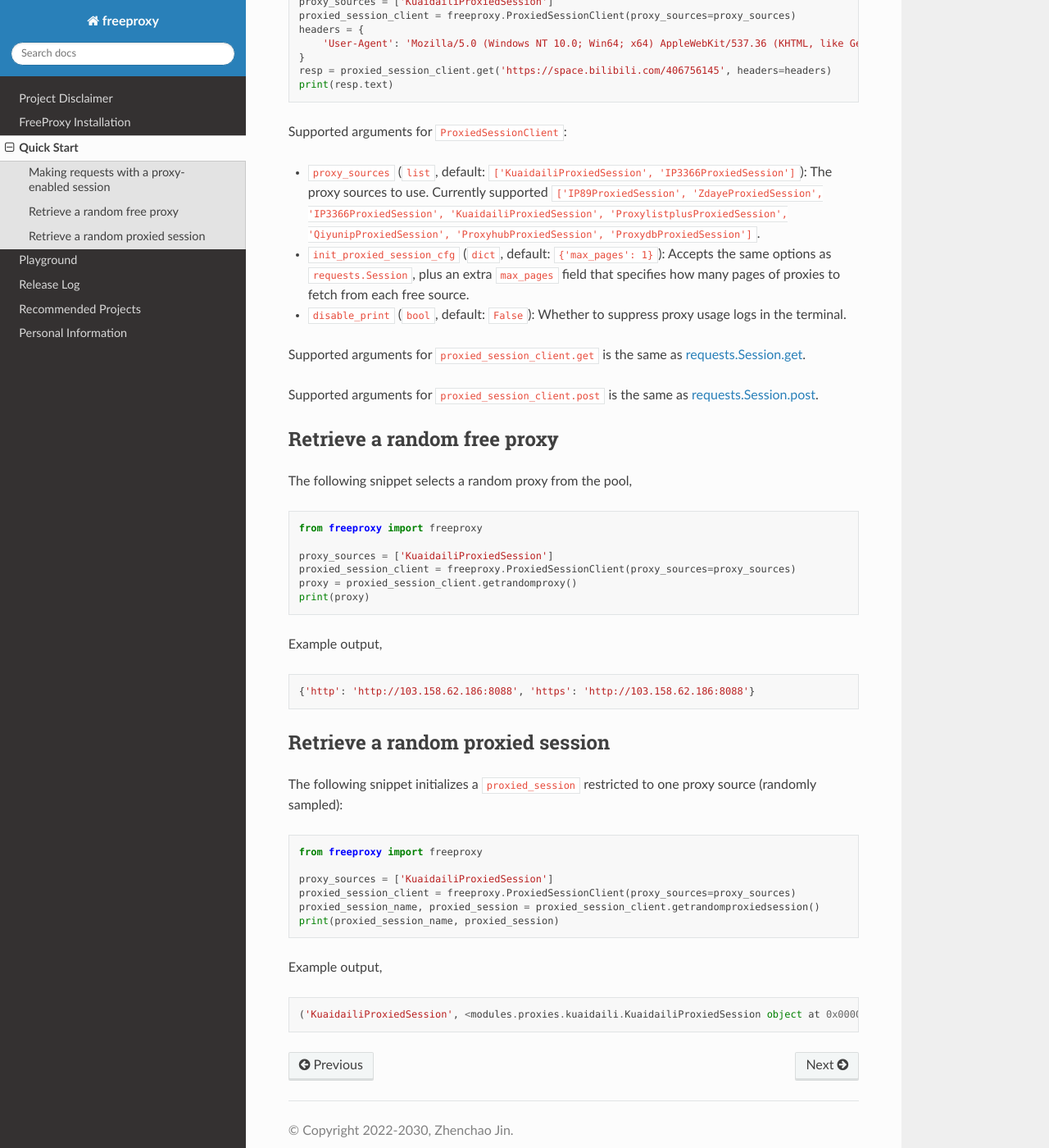
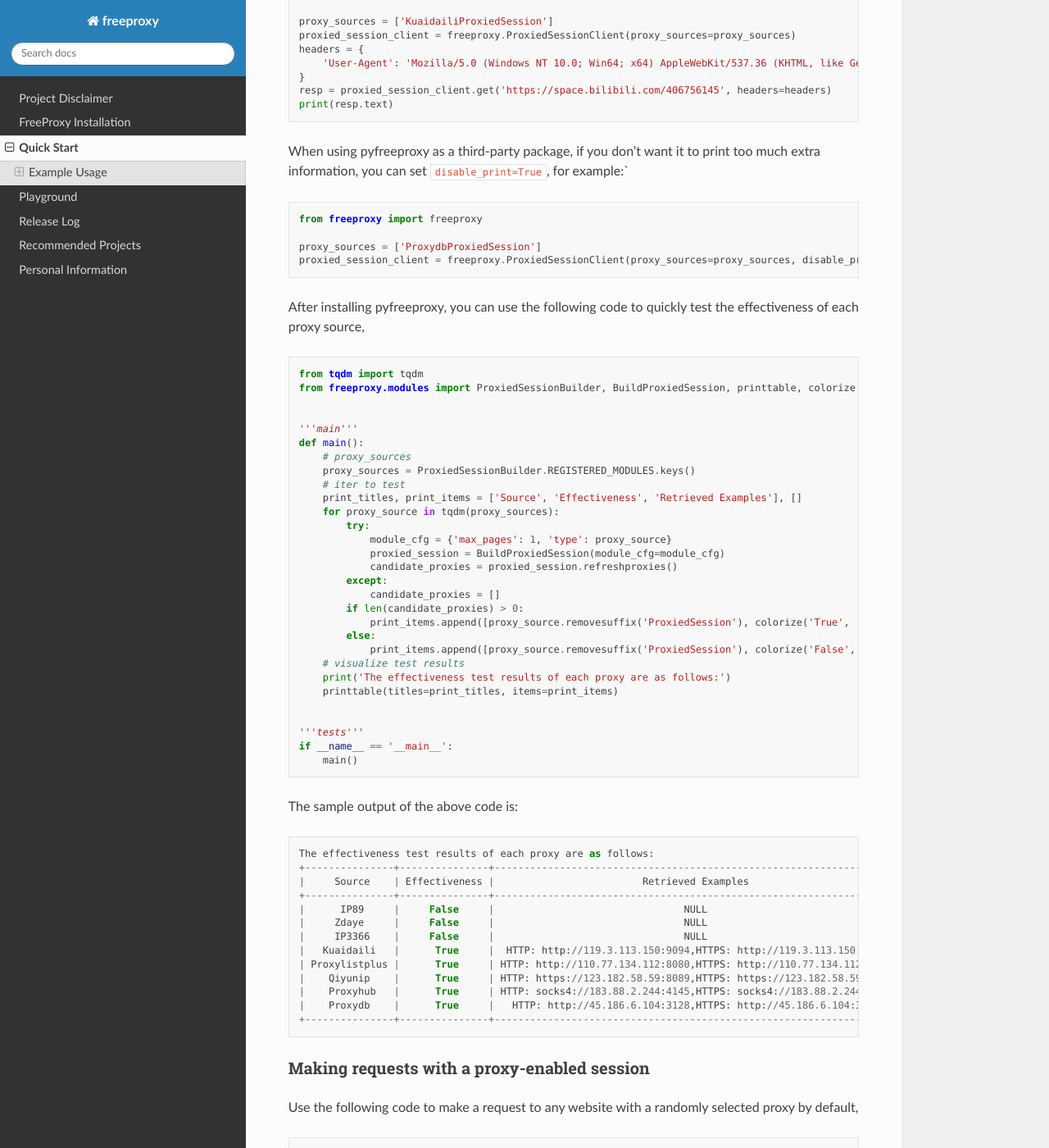
Before and after one commit to CharlesPikachu/freeproxy, a Sphinx documentation site: the page built from docs/Quickstart.md, in a window 1280 px wide and 1400 px high, scrolled down 316 px. Shown: the whole window at 82% size. Built offline with Sphinx 7.4.7 and the Read the Docs theme 3.1.0, drawn with Linux system fonts in a browser that asks for light colours; some of the changed text lies outside the part shown.

Commit message:
update test examples

````diff
--- a/docs/Quickstart.md
+++ b/docs/Quickstart.md
@@ -1,4 +1,81 @@
 # Quick Start
+
+## Example Usage
+
+After a successful installation, you can use code like this to automatically set a free proxy found online and send a GET / POST request to a website,
+
+```python
+from freeproxy import freeproxy
+
+proxy_sources = ['KuaidailiProxiedSession']
+proxied_session_client = freeproxy.ProxiedSessionClient(proxy_sources=proxy_sources)
+headers = {
+    'User-Agent': 'Mozilla/5.0 (Windows NT 10.0; Win64; x64) AppleWebKit/537.36 (KHTML, like Gecko) Chrome/98.0.4758.102 Safari/537.36'
+}
+resp = proxied_session_client.get('https://space.bilibili.com/406756145', headers=headers)
+print(resp.text)
+```
+
+When using pyfreeproxy as a third-party package, if you don’t want it to print too much extra information, you can set `disable_print=True`, for example:`
+
+```python
+from freeproxy import freeproxy
+
+proxy_sources = ['ProxydbProxiedSession']
+proxied_session_client = freeproxy.ProxiedSessionClient(proxy_sources=proxy_sources, disable_print=False)
+```
+
+After installing pyfreeproxy, you can use the following code to quickly test the effectiveness of each proxy source,
+
+```python
+from tqdm import tqdm
+from freeproxy.modules import ProxiedSessionBuilder, BuildProxiedSession, printtable, colorize
+
+
+'''main'''
+def main():
+    # proxy_sources
+    proxy_sources = ProxiedSessionBuilder.REGISTERED_MODULES.keys()
+    # iter to test
+    print_titles, print_items = ['Source', 'Effectiveness', 'Retrieved Examples'], []
+    for proxy_source in tqdm(proxy_sources):
+        try:
+            module_cfg = {'max_pages': 1, 'type': proxy_source}
+            proxied_session = BuildProxiedSession(module_cfg=module_cfg)
+            candidate_proxies = proxied_session.refreshproxies()
+        except:
+            candidate_proxies = []
+        if len(candidate_proxies) > 0:
+            print_items.append([proxy_source.removesuffix('ProxiedSession'), colorize('True', 'green'), ','.join([f'{k.upper()}: {v}' for k, v in candidate_proxies[0].items()])])
+        else:
+            print_items.append([proxy_source.removesuffix('ProxiedSession'), colorize('False', 'red'), 'NULL'])
+    # visualize test results
+    print('The effectiveness test results of each proxy are as follows:')
+    printtable(titles=print_titles, items=print_items)
+
+
+'''tests'''
+if __name__ == '__main__':
+    main()
+```
+
+The sample output of the above code is:
+
+```
+The effectiveness test results of each proxy are as follows:
++---------------+---------------+--------------------------------------------------------------------+
+|     Source    | Effectiveness |                         Retrieved Examples                         |
++---------------+---------------+--------------------------------------------------------------------+
+|      IP89     |     False     |                                NULL                                |
+|     Zdaye     |     False     |                                NULL                                |
+|     IP3366    |     False     |                                NULL                                |
+|   Kuaidaili   |      True     |  HTTP: http://119.3.113.150:9094,HTTPS: http://119.3.113.150:9094  |
+| Proxylistplus |      True     | HTTP: http://110.77.134.112:8080,HTTPS: http://110.77.134.112:8080 |
+|    Qiyunip    |      True     | HTTP: https://123.182.58.59:8089,HTTPS: https://123.182.58.59:8089 |
+|    Proxyhub   |      True     | HTTP: socks4://183.88.2.244:4145,HTTPS: socks4://183.88.2.244:4145 |
+|    Proxydb    |      True     |   HTTP: http://45.186.6.104:3128,HTTPS: http://45.186.6.104:3128   |
++---------------+---------------+--------------------------------------------------------------------+
+```
 
 #### Making requests with a proxy-enabled session
 
````
Also changed, not shown: README.md (+62 -1 lines), docs/Install.md (+2 -0 lines), docs/Playground.md (+1 -1 lines), 2 other files.
